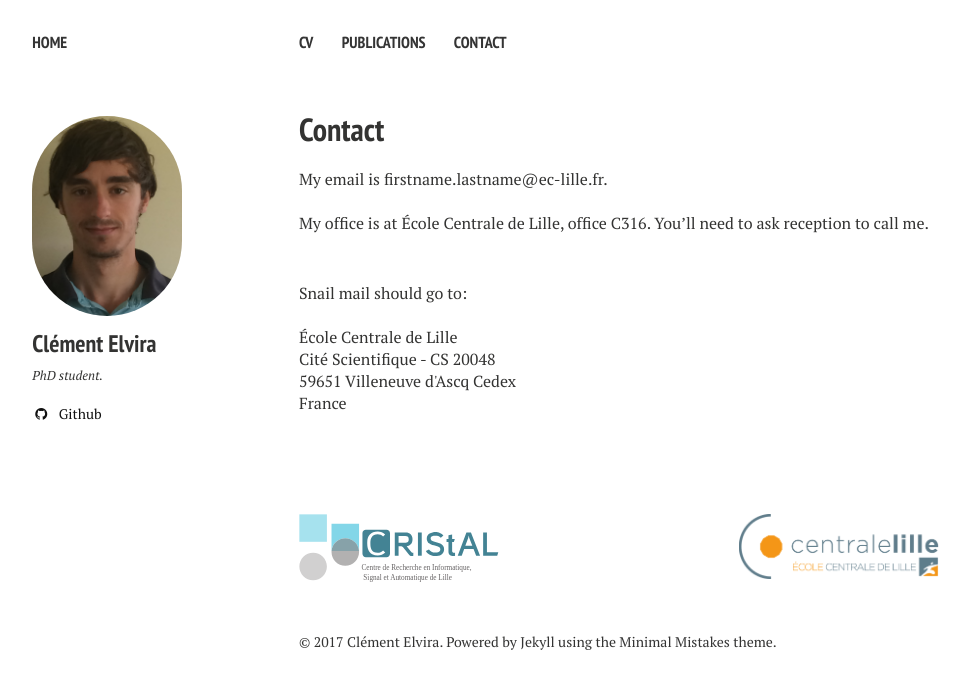
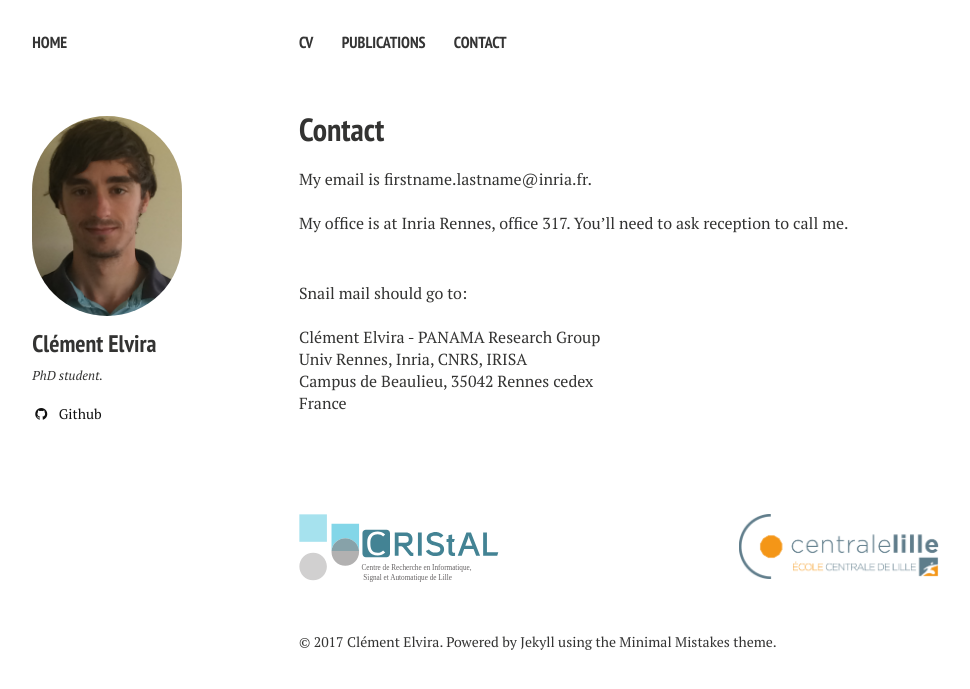
Before and after one commit to c-elvira/c-elvira.github.io-old, a Jekyll site: the page built from contact/index.md, in a window 1280 px wide. Shown: the top 689 px of the page, without its empty margins (21-991 px from the left). Built offline with Jekyll 4.4.1, drawn with Linux system fonts in a browser that asks for light colours; nearby versions of some CDN libraries.

Commit message:
Update contact

```diff
--- a/contact/index.md
+++ b/contact/index.md
@@ -28,10 +28,10 @@ comments: true
 	</script>
 </head>
 
-My email is firstname.lastname@ec-lille.fr.
+My email is firstname.lastname@inria.fr.
 
 <br/>
-My office is at École Centrale de Lille, office C316. You'll need to ask reception to call me.
+My office is at Inria Rennes, office 317. You'll need to ask reception to call me.
 
 <br/>
 
@@ -39,10 +39,10 @@ My office is at École Centrale de Lille, office C316. You'll need to ask recept
 <article>
 	<div style="float:left">
 		Snail mail should go to:<br><br>
-		&Eacute;cole Centrale de Lille<br>
-		Cit&eacute; Scientifique - CS 20048<br>
-		59651 Villeneuve d'Ascq Cedex<br>
-		France
+		Clément Elvira - PANAMA Research Group<br>
+		Univ Rennes, Inria, CNRS,  IRISA <br>
+		Campus de Beaulieu, 35042 Rennes cedex <br>
+		France<br>
 	</div>
 	<div id="map" style="float:right"></div>
 </article>
```
Also changed, not shown: other parts of contact/index.md (+2 -2 lines).
